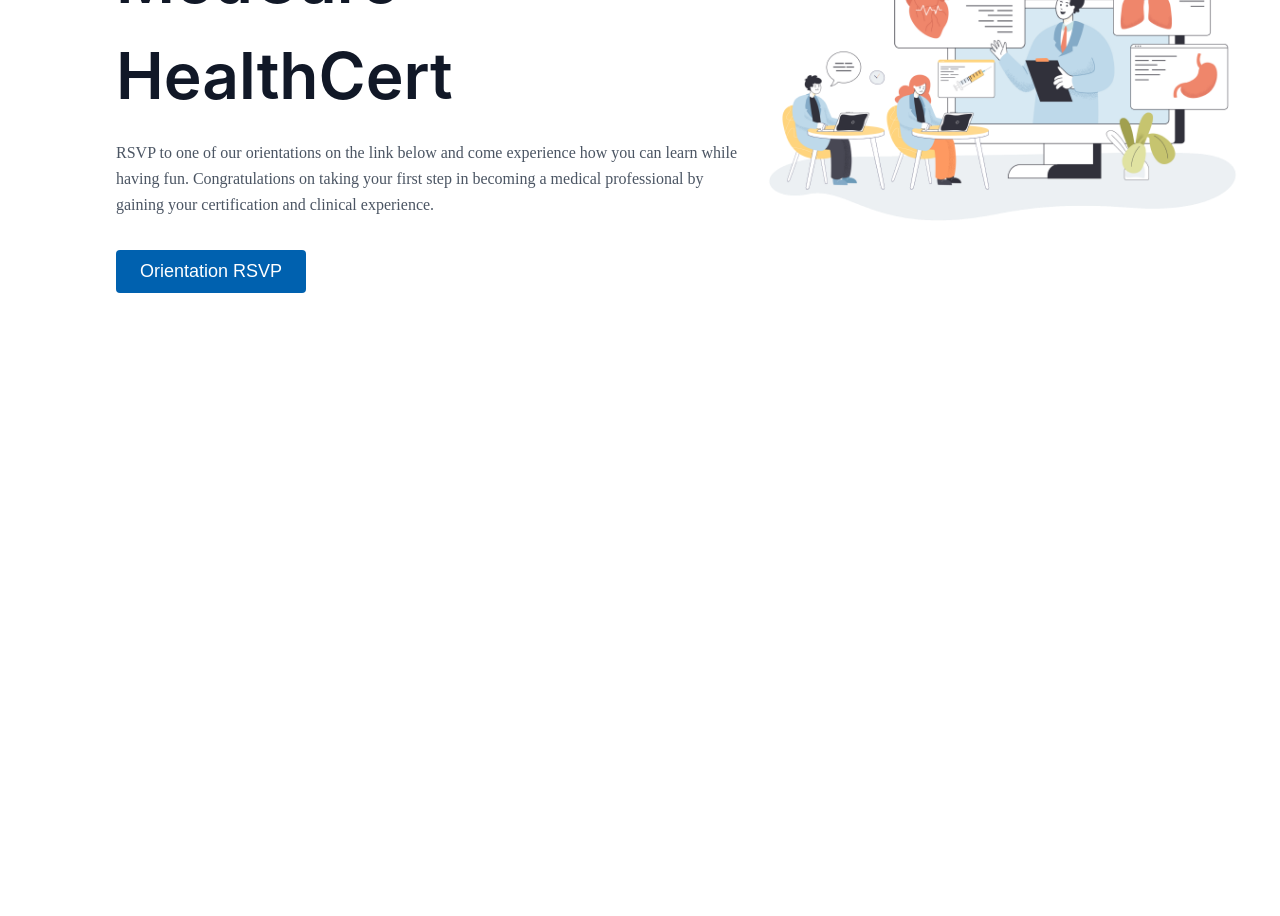
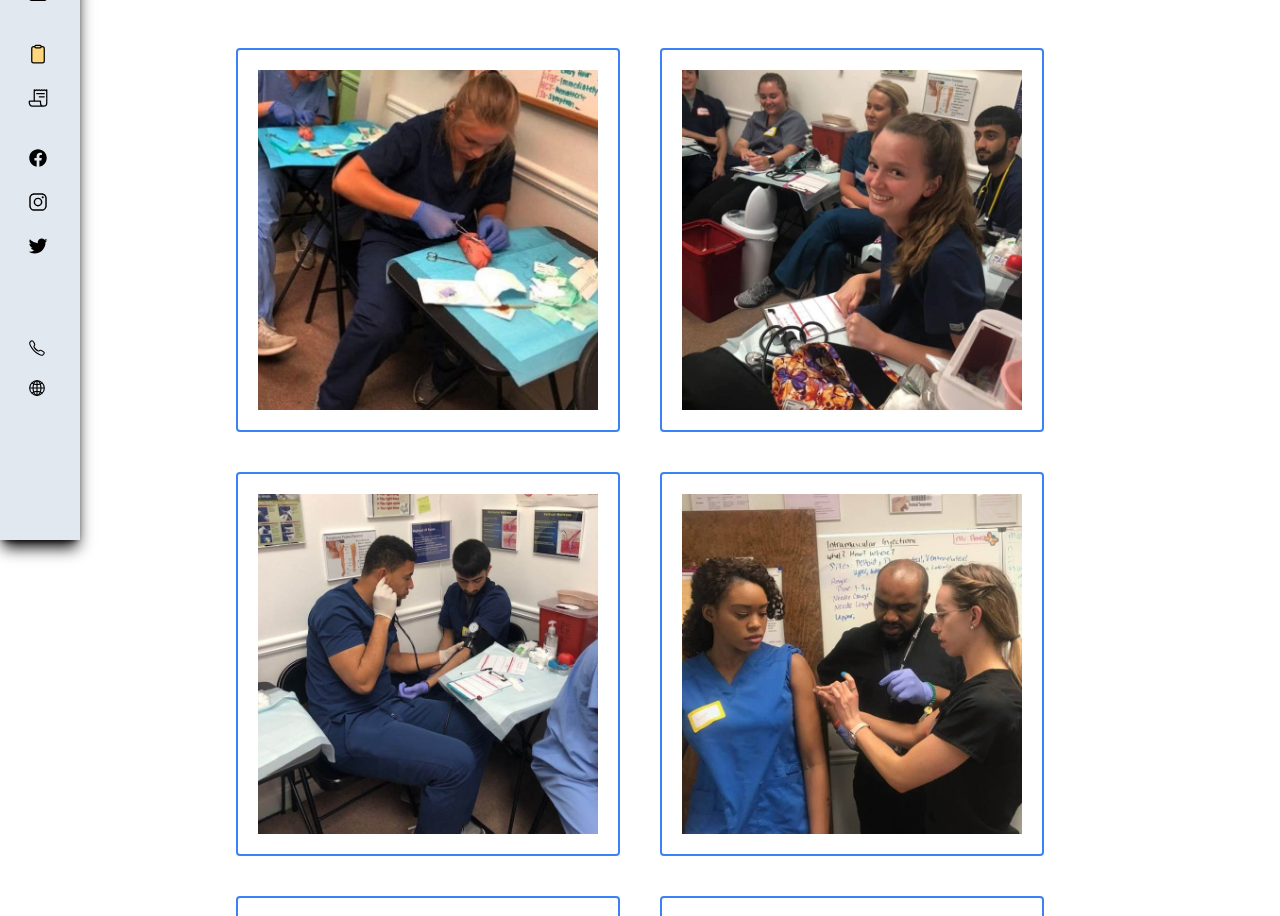
Before and after one commit to AnthonyC233/Medcare-Remodel, a React (Create React App) app: page /gallery in a window 1280 px wide. Shown: the part 260-1176 px from the top of the page. Before the commit the page ends 800 px from the top, so only its background shows below. Built offline with nearby package versions, Linux system fonts and the light colour scheme; the HTML template or start-up script is replaced by a standard one.

Commit message:
changed in gallery(gallery)

```diff
--- /dev/null
+++ b/src/components/Gallery(Gallery)/Gallery.js
@@ -0,0 +1,89 @@
+import React from "react";
+import Gallery from "../../pages/Gallery";
+
+import picture1 from "../../assets/gallery-1.jpeg";
+import picture2 from "../../assets/gallery-2.jpeg";
+import picture3 from "../../assets/gallery-3.jpeg";
+import picture4 from "../../assets/gallery-4.jpeg";
+import picture5 from "../../assets/gallery-5.jpeg";
+import picture6 from "../../assets/gallery-6.jpeg";
+import picture7 from "../../assets/gallery-7.jpeg";
+import picture8 from "../../assets/gallery-8.jpeg";
+import picture9 from "../../assets/gallery-9.jpeg";
+import picture10 from "../../assets/gallery-10.jpeg";
+import picture11 from "../../assets/gallery-11.jpeg";
+import picture12 from "../../assets/gallery-12.jpeg";
+import picture13 from "../../assets/gallery-13.jpeg";
+import picture14 from "../../assets/gallery-14.jpeg";
+import picture15 from "../../assets/gallery-15.jpeg";
+import picture16 from "../../assets/gallery-16.jpeg";
+
+function Gallery1() {
+  return (
+    <section class="text-gray-600 body-font">
+      <div class="container px-5 py-24 mx-auto">
+        <div class="flex flex-col text-center w-full mb-20">
+          <h1 class="xl:text-3xl text-6xl font-medium title-font mb-4 text-blue-900">
+            OUR MED VAMPS AT WORK
+          </h1>
+        </div>
+        <div class="flex flex-wrap m-20 place-content-center">
+          <div class="p-5">
+            <div class="max-w-sm rounded border-2 border-blue-500">
+              <div class="flex relative p-5">
+                <img alt="gallery1" class="apple" src={picture1}></img>
+              </div>
+            </div>
+          </div>
+          <div class="p-5">
+            <div class="max-w-sm rounded border-2 border-blue-500">
+              <div class="flex relative p-5">
+                <img alt="gallery2" class="apple" src={picture2}></img>
+                <div class=""></div>
+              </div>
+            </div>
+          </div>
+          <div class="p-5">
+            <div class="max-w-sm rounded overflow-hidden border-2 border-blue-500">
+              <div class="flex relative p-5">
+                <img alt="gallery3" class="apple" src={picture3}></img>
+                <div class=""></div>
+              </div>
+            </div>
+          </div>
+          <div class="p-5">
+            <div class="max-w-sm rounded overflow-hidden border-2 border-blue-500">
+              <div class="flex relative p-5">
+                <img alt="gallery4" class="apple" src={picture4}></img>
+              </div>
+            </div>
+          </div>
+          <div class="p-5">
+            <div class="max-w-sm rounded overflow-hidden border-2 border-blue-500">
+              <div class="flex relative p-5">
+                <img alt="gallery5" class="apple" src={picture5}></img>
+              </div>
+            </div>
+          </div>
+          <div class="p-5">
+            <div class="max-w-sm rounded overflow-hidden border-2 border-blue-500">
+              <div class="flex realtive p-5">
+                <img alt="gallery6" class="apple" src={picture6}></img>
+              </div>
+            </div>
+            {/* <div class="max-w-sm rounded overflow-hidden shadow-lg">
+              <div class="flex relative">
+                <img alt="gallery7" class="" src={picture7}></img>
+              </div>
+              <div class="max-w-sm rounded overflow-hidden shadow-lg">
+                <div class="flex relative">
+                  <img alt="gallery8" class="" src={picture8}></img>
+                </div> */}
+          </div>
+        </div>
+      </div>
+    </section>
+  );
+}
+
+export default Gallery1;
--- a/src/pages/Gallery.js
+++ b/src/pages/Gallery.js
@@ -1,13 +1,16 @@
 import React from 'react';
 
-import Header from '../components/Header/Header';
+import Nav from '../components/Header/Nav';
+import Page from '../components/Gallery(Gallery)/Gallery';
+
 
 const Gallery = () => {
     return (
-        <div>
-            <Header />
-        </div>
-    )
-}
+            <div>
+                <Nav />
+                <Page />
+            </div>
+    );
+};
 
 export default Gallery;
```
Also changed, not shown: src/components/Gallery(Gallery)/gallery.css (added, +15 -0 lines).
